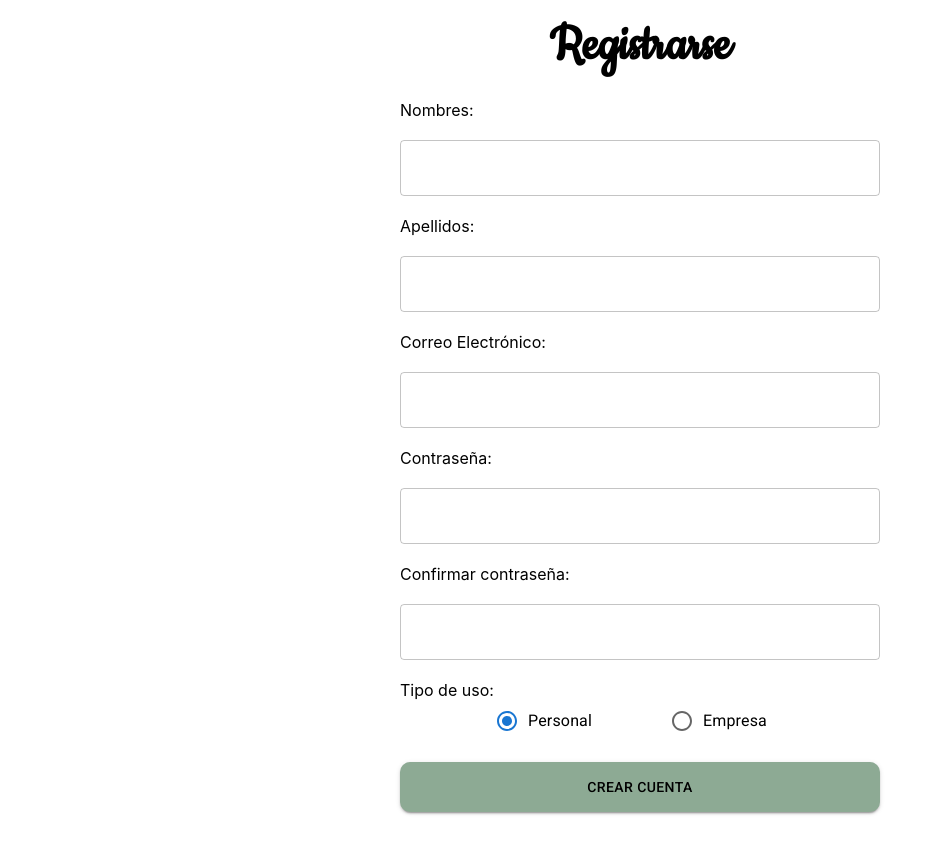
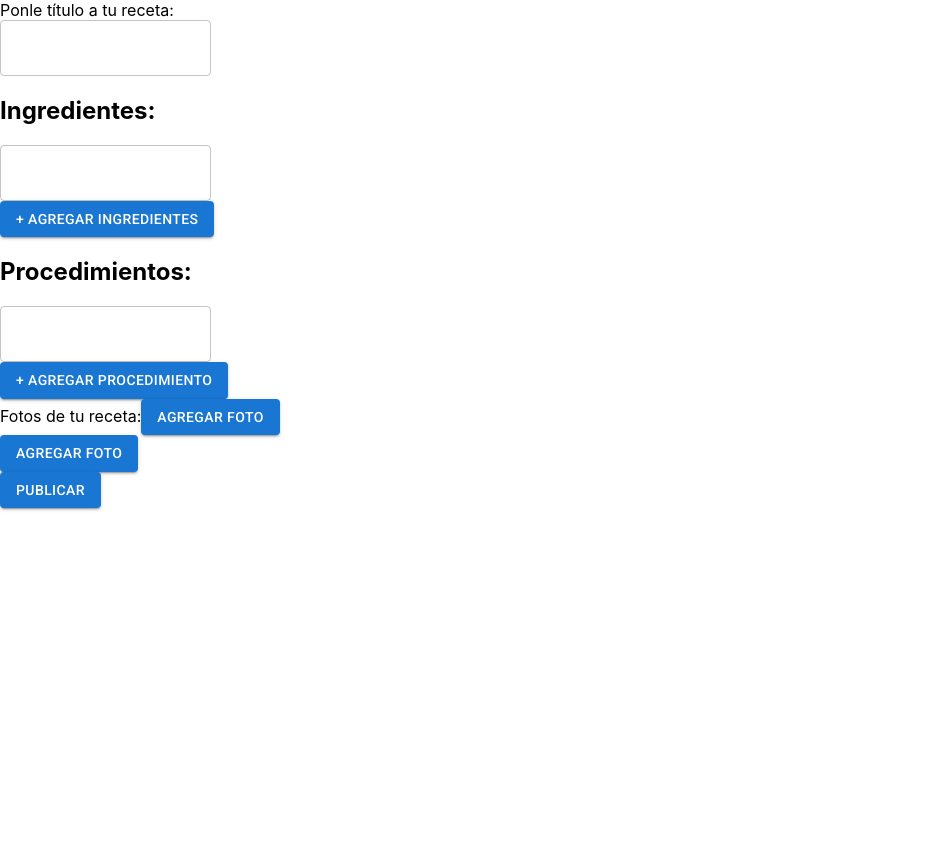
Before and after one commit to Gabicho258/compartiendo-sabores-react-tsx, a React (Create React App) app: page / in a window 1280 px wide. Shown: the whole page, without its empty margins (0-944 px from the left). After the commit the page ends 800 px from the top, so only its background shows below. Built offline with nearby package versions, Linux system fonts and the light colour scheme.

Commit message:
Creando la pagina para crear una receta

```diff
--- a/src/index.tsx
+++ b/src/index.tsx
@@ -6,6 +6,7 @@ import { HomePage } from "./pages/HomePage/HomePage";
 import { StyledEngineProvider } from "@mui/material";
 import { Categories } from "./pages/Categories/Categories";
 import { Register } from "./pages/Register/Register";
+import { CreateRecipe } from "./pages/CreateRecipe/CreateRecipe";
 
 const root = ReactDOM.createRoot(
   document.getElementById("root") as HTMLElement
@@ -16,7 +17,7 @@ root.render(
       {/* <App /> */}
       {/*<Login />*/}
 
-      <Register />
+      <CreateRecipe />
 
       {/*<Categories />*/}
 
--- /dev/null
+++ b/src/pages/CreateRecipe/CreateRecipe.tsx
@@ -0,0 +1,158 @@
+import { useEffect, useState } from "react";
+import TextField from "@mui/material/TextField";
+import Button from "@mui/material/Button";
+import Radio from "@mui/material/Radio";
+import RadioGroup from "@mui/material/RadioGroup";
+import FormControlLabel from "@mui/material/FormControlLabel";
+import FormControl from "@mui/material/FormControl";
+import "./_CreateRecipe.scss";
+
+interface recipe {
+    title: String,
+    ingredients: String[],
+    procedure: String[],
+    images: String[],
+};
+
+export const CreateRecipe = () => {
+
+    const [ingredients, setIngredients] = useState<string[]>([]);
+    const [newIngredient, setNewIngredient] = useState<string>('');
+
+
+    const addIngredient = (ingredient: string) => {
+        setIngredients([
+            ...ingredients, ingredient
+        ])
+        setNewIngredient('')
+    }
+    const removeIngredient = (ingredient:string) => {
+        const newArray = ingredients.filter(item => item !== ingredient);
+        setIngredients(newArray);
+      };
+    console.log(ingredients)
+
+    const [procedures, setProcedures] = useState<string[]>([]);
+    const [newProcedure, setNewProcedure] = useState<string>('');
+
+
+    const addProcedure = (procedure: string) => {
+        setProcedures([
+            ...procedures, procedure
+        ])
+        setNewProcedure('')
+    }
+    const removeProcedure = (procedure :string) => {
+        const newArray = procedures.filter(item => item !== procedure);
+        setProcedures(newArray);
+      };
+    console.log(ingredients)
+
+    return (
+        <>
+            <div className="createRecipeContainer">
+                <form className="createRecipeForm">
+                    <div className="createRecipeForm__name">
+                        <div className="createRecipeForm__name-label">
+                            <label >
+                                Ponle título a tu receta:
+                            </label>
+                        </div>
+                        <TextField
+                            required
+                            id="name"
+                            className="createRecipeForm__name-input"
+                        //value={form.name}
+                        //onChange={({ target }) => {
+                        //inputChange(target.value, "name");
+                        //}}
+                        />
+                    </div>
+                    <div>
+                        <h2>Ingredientes:</h2>
+                        <ul>
+                            {ingredients.map((ingredient,index) => (
+                                <li key={index}>
+                                    {ingredient}
+                                    <button  onClick={()=>removeIngredient(ingredient)}>Eliminar</button>
+                                </li>
+                            ))}
+                        </ul>
+                    </div>
+                    <TextField
+                        value={newIngredient}
+                        onChange={({ target }) => {
+                            setNewIngredient(target.value);
+                        }}
+                    />
+                    <div className="createRecipeForm__btn-create">
+                        <Button
+                            variant="contained"
+                            className="createRecipeForm__btn-create-b"
+                            onClick={()=>{
+                                addIngredient(newIngredient)
+                            }}
+                        >
+                            + Agregar Ingredientes
+                        </Button>
+                    </div>
+                    <div>
+                        <h2>Procedimientos:</h2>
+                        <ul>
+                            {procedures.map((procedure,index) => (
+                                <li key={index}>
+                                    {procedure}
+                                    <button  onClick={()=>removeProcedure(procedure)}>Eliminar</button>
+                                </li>
+                            ))}
+                        </ul>
+                    </div>
+                    <TextField
+                        value={newProcedure}
+                        onChange={({ target }) => {
+                            setNewProcedure(target.value);
+                        }}
+                    />
+                    <div className="createRecipeForm__btn-create">
+                        <Button
+                            variant="contained"
+                            className="createRecipeForm__btn-create-b"
+                            onClick={()=>{
+                                addProcedure(newProcedure)
+                            }}
+                        >
+                            + Agregar Procedimiento
+                        </Button>
+                    </div>
+                    <div className="createRecipeForm__btn-create">
+                        <label >
+                            Fotos de tu receta:
+                        </label>
+                        <Button
+                            variant="contained"
+                            className="createRecipeForm__btn-create-b"
+                        >
+                            Agregar Foto
+                        </Button>
+                    </div>
+                    <div className="createRecipeForm__btn-create">
+                        <Button
+                            variant="contained"
+                            className="createRecipeForm__btn-create-b"
+                        >
+                            Agregar Foto
+                        </Button>
+                    </div>
+                    <div className="createRecipeForm__btn-create">
+                        <Button
+                            variant="contained"
+                            className="createRecipeForm__btn-create-b"
+                        >
+                            Publicar
+                        </Button>
+                    </div>
+                </form>
+            </div>
+        </>
+    );
+}
```
Also changed, not shown: src/pages/CreateRecipe/_CreateRecipe.scss (added).
